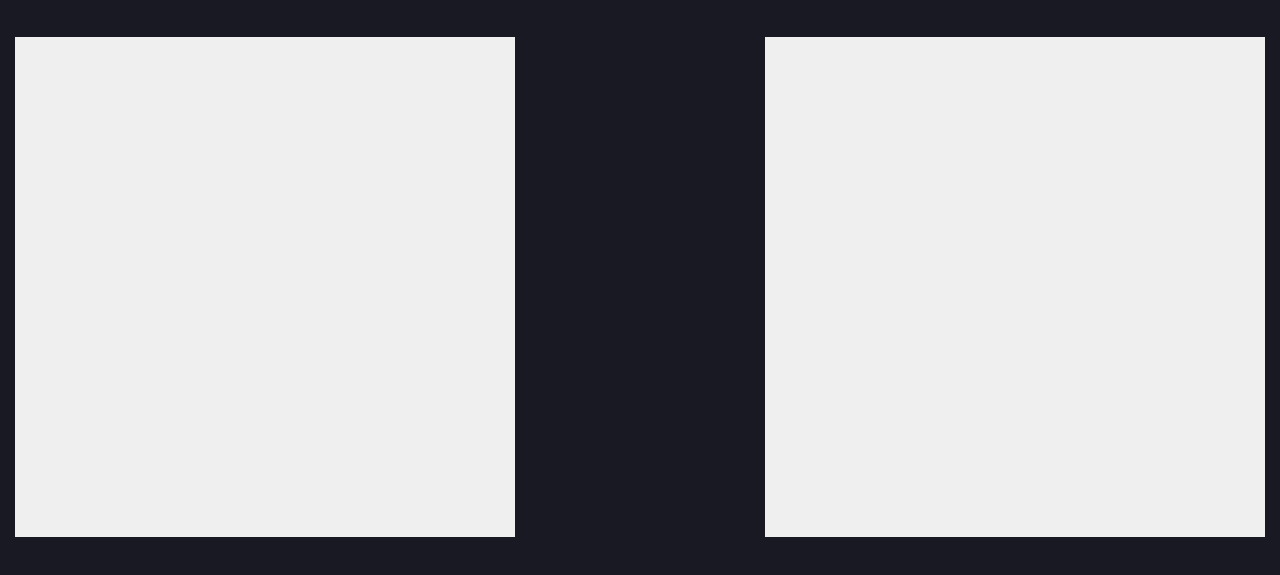
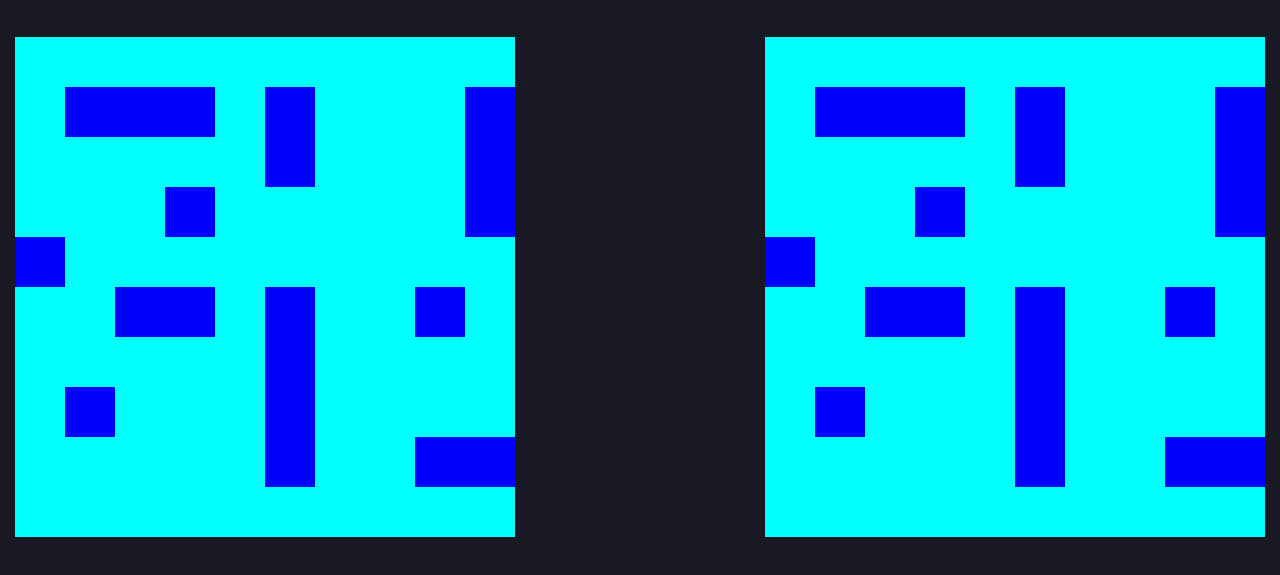
Before and after one commit to theojachiet/battleship, a website built with webpack: page src/template.html in a window 1280 px wide. Shown: the part 115-690 px from the top of the page. Built offline with nearby package versions, Linux system fonts and the light colour scheme.

Commit message:
dynamically draw the board with ship and water in different colors

```diff
--- a/src/general.css
+++ b/src/general.css
@@ -27,4 +27,14 @@ h1 {
 button {
     appearance: none;
     border: none;
+    padding: 0;
+    background-color: black;
 }
+
+button.water {
+    background-color: aqua;
+}
+
+button.ship {
+    background-color: blue;
+}
```
